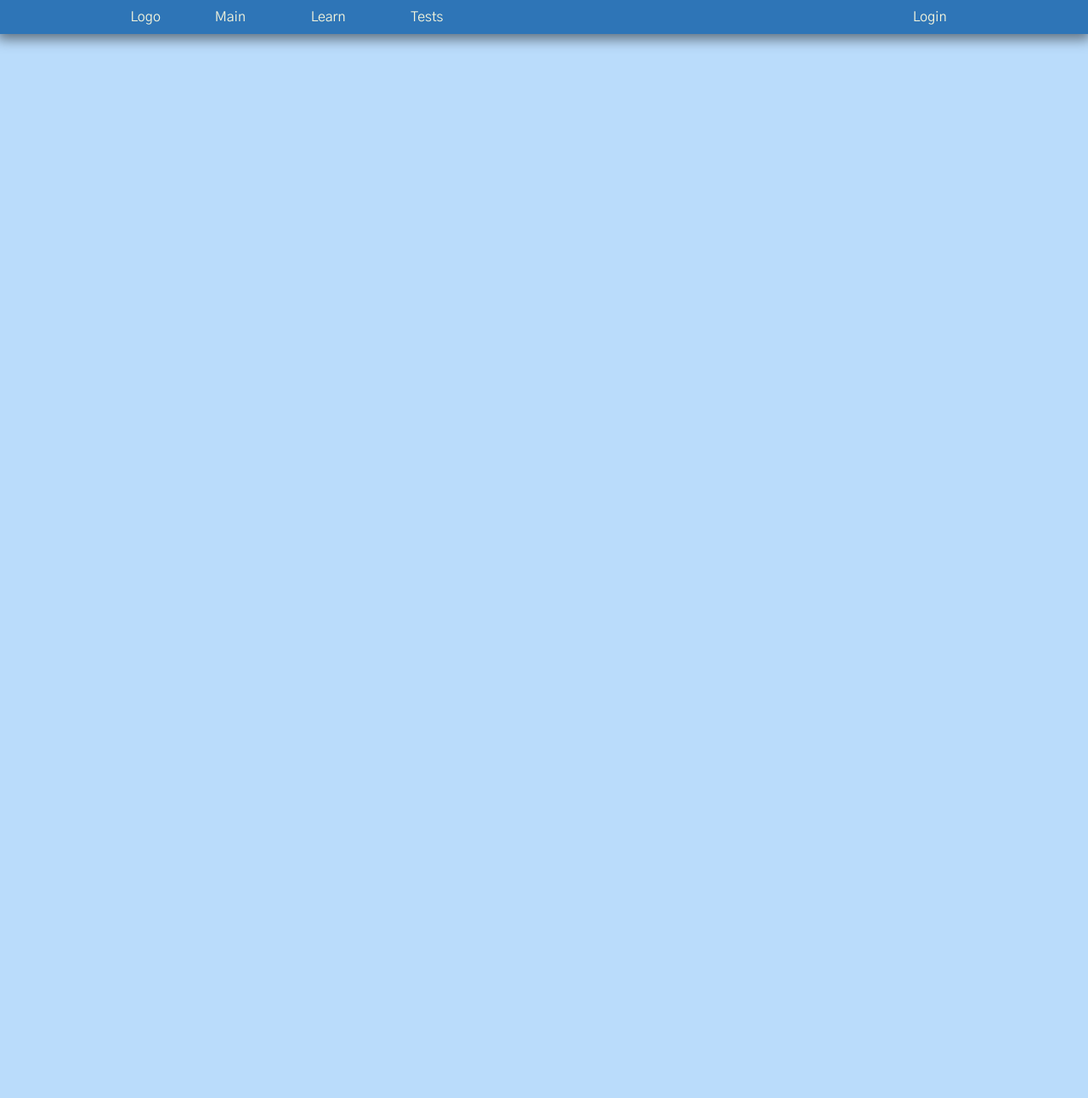
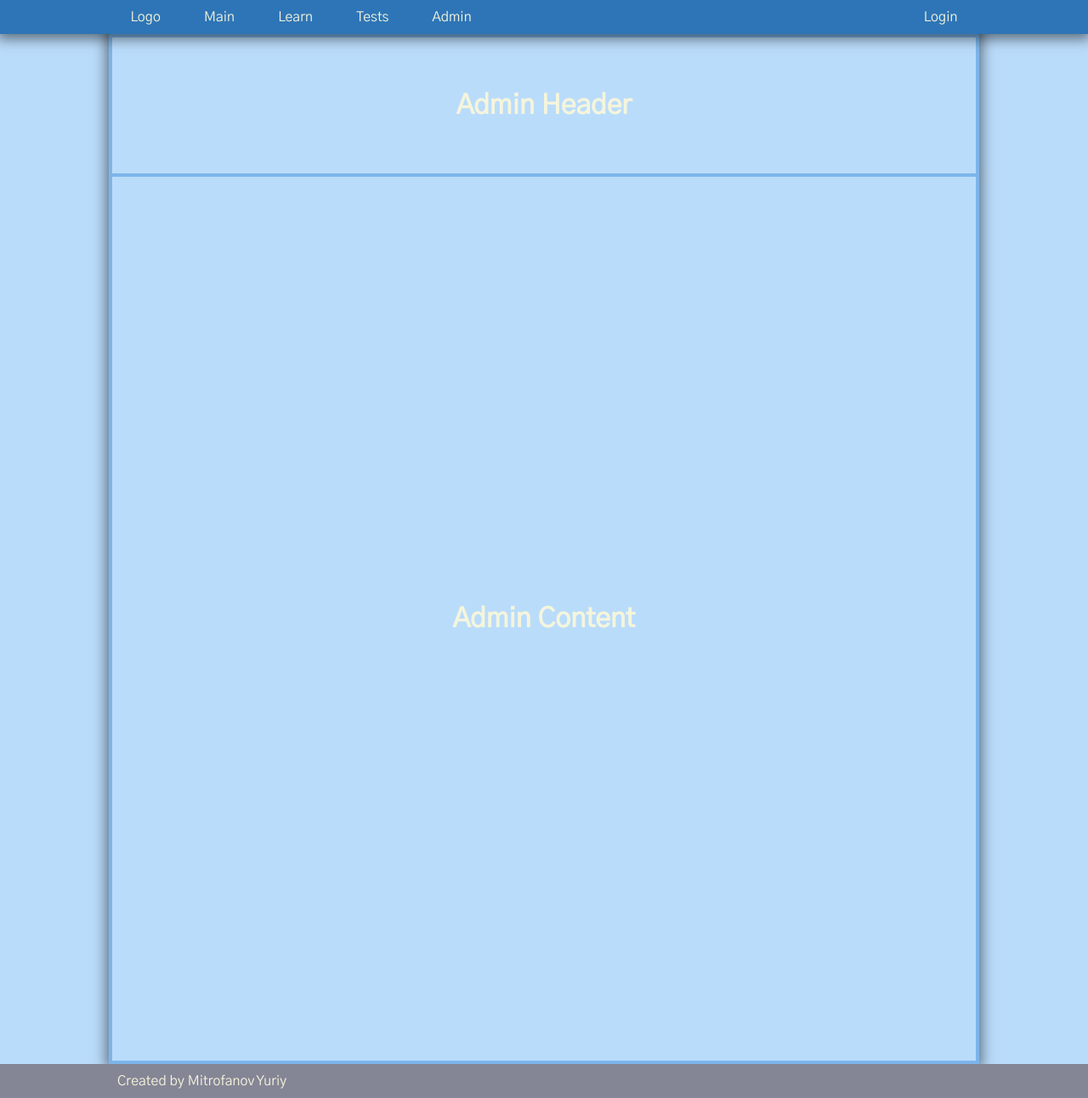
Before and after one commit to YuriyMtrofanov/learn_tomography, a React (Create React App) app: page /admin in a window 1280 px wide. Shown: the whole page at 85% size. Before the commit the page ends 800 px from the top, so only its background shows below. Built offline with nearby package versions, Linux system fonts and the light colour scheme.

Commit message:
implemented basic navigation

```diff
--- a/src/app/App.jsx
+++ b/src/app/App.jsx
@@ -1,12 +1,13 @@
 import React from "react";
 import "./App.css";
-import { Routes, Route } from "react-router-dom";
+import { Routes, Route, Navigate } from "react-router-dom";
 import NavBar from "./components/ui/navBar";
 import MainPage from "./components/pages/mainPage";
 import ArticlesPage from "./components/pages/articlesPage";
 import TestsPage from "./components/pages/testsPage";
 import UserPage from "./components/pages/userPage";
 import LoginPage from "./components/pages/loginPage";
+import AdminPage from "./components/pages/adminPage";
 
 function App() {
     return (
@@ -17,7 +18,9 @@ function App() {
                 <Route path="learn" element={<ArticlesPage/>}/>
                 <Route path="tests" element={<TestsPage/>}/>
                 <Route path="user" element={<UserPage/>}/>
+                <Route path="admin" element={<AdminPage/>}/>
                 <Route path="login" element={<LoginPage/>}/>
+                <Route path="*" element={<Navigate to="/login"/>}/>
             </Routes>
         </div>
     );
--- /dev/null
+++ b/src/app/components/pages/adminPage/AdminPage.jsx
@@ -0,0 +1,27 @@
+import React from "react";
+
+const AdminPage = () => {
+    return (
+        <>
+            <div className="main__container">
+                <div className="main__content">
+                    <div className="main__header">
+                        <h1>Admin Header</h1>
+                    </div>
+                    <div className="main__body">
+                        <h1>Admin Content</h1>
+                    </div>
+                </div>
+            </div>
+            <div className="main__footer">
+                <div className="footer_content">
+                    <div className="footer_info">
+                        <p>Created by Mitrofanov Yuriy</p>
+                    </div>
+                </div>
+            </div>
+        </>
+    );
+};
+
+export default AdminPage;
--- /dev/null
+++ b/src/app/components/pages/adminPage/index.js
@@ -0,0 +1,2 @@
+import AdminPage from "./AdminPage";
+export default AdminPage;
--- a/src/app/components/ui/navBar/navBar.css
+++ b/src/app/components/ui/navBar/navBar.css
@@ -19,7 +19,6 @@
     position: fixed;
     display: flex;
     justify-content: center;
-    /* color: beige; */
     font-family: Gothic A1, sans-serif;
     font-size: medium;
     background-color: rgb(46, 117, 183);
@@ -64,8 +63,8 @@
 .nav__link {
     display: flex;
     height: 5vh;
-    padding-left: 3vw;
-    padding-right: 3vw;
+    padding-left: 2vw;
+    padding-right: 2vw;
     align-items: center;
     cursor: pointer;
     color: beige;
--- a/src/app/components/ui/navBar/navBar.jsx
+++ b/src/app/components/ui/navBar/navBar.jsx
@@ -3,6 +3,7 @@ import { NavLink } from "react-router-dom";
 import "./navBar.css";
 
 const NavBar = () => {
+    const isAdmin = true;
     return (
         <nav className="nav">
             <div className="nav__wrapper">
@@ -12,6 +13,9 @@ const NavBar = () => {
                         <NavLink className="nav__link" to="/">Main</NavLink>
                         <NavLink className="nav__link" to="/learn">Learn</NavLink>
                         <NavLink className="nav__link" to="/tests">Tests</NavLink>
+                        {isAdmin && (
+                            <NavLink className="nav__link" to="/admin">Admin</NavLink>
+                        )}
                     </ul>
                     <ul className="nav__login">
                         <NavLink className="nav__link login" to="/login">Login</NavLink>
```
